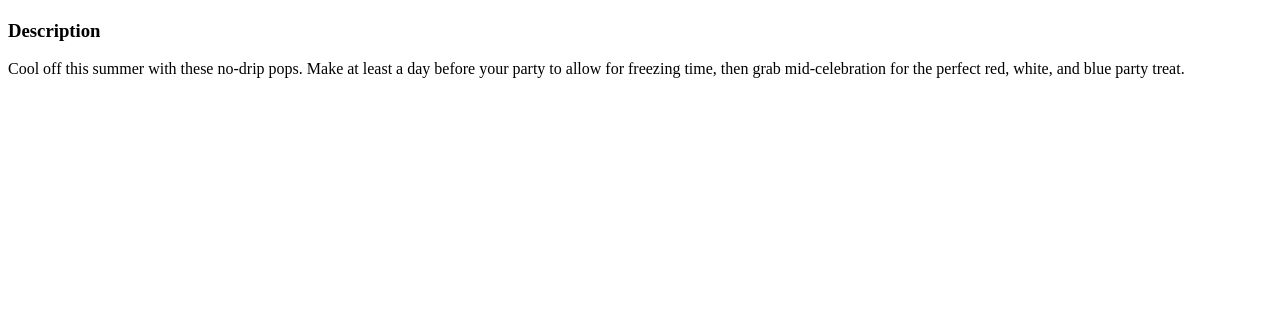
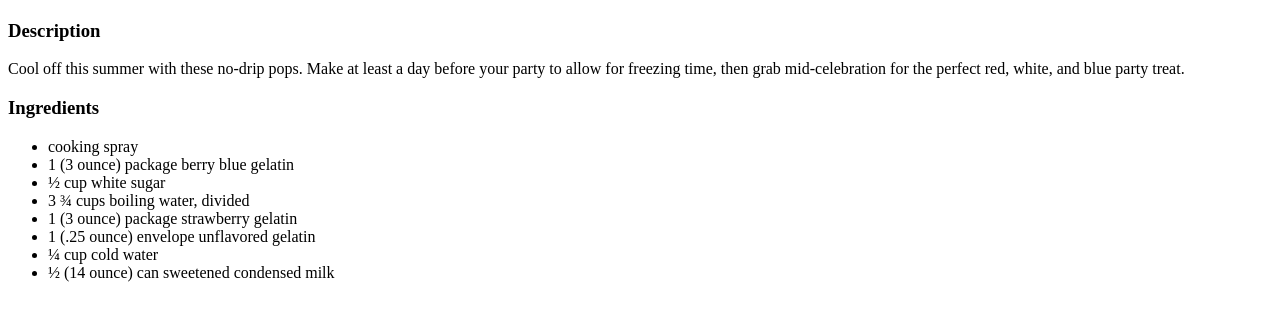
Before and after one commit to Goheshi/odin-recipes, a plain HTML site: page recipes/patriotic-pops.html in a window 1280 px wide. Shown: the part 99-418 px from the top of the page. Drawn offline with Linux system fonts and the light colour scheme.

Commit message:
Add ingredients list to patriotic-pops.html

```diff
--- a/recipes/patriotic-pops.html
+++ b/recipes/patriotic-pops.html
@@ -13,6 +13,17 @@
     <h3>Description</h3>
     <p>Cool off this summer with these no-drip pops. Make at least a day before your party to allow for freezing time,
         then grab mid-celebration for the perfect red, white, and blue party treat.</p>
+    <h3>Ingredients</h3>
+    <ul>
+        <li>cooking spray</li>
+        <li>1 (3 ounce) package berry blue gelatin</li>
+        <li>½ cup white sugar</li>
+        <li>3 ¾ cups boiling water, divided</li>
+        <li>1 (3 ounce) package strawberry gelatin</li>
+        <li>1 (.25 ounce) envelope unflavored gelatin</li>
+        <li>¼ cup cold water</li>
+        <li>½ (14 ounce) can sweetened condensed milk</li>
+    </ul>
 </body>
 
 </html>
```
